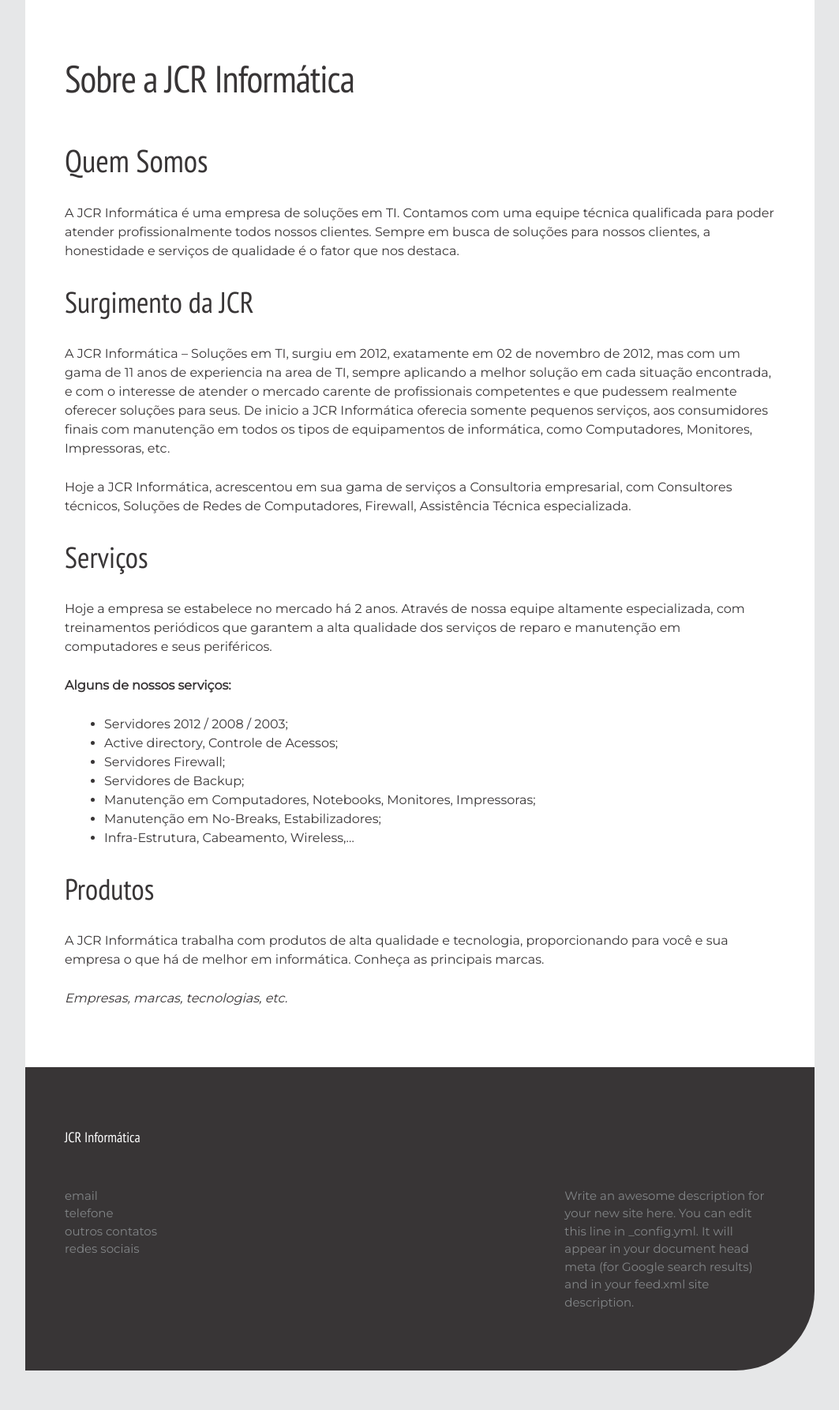
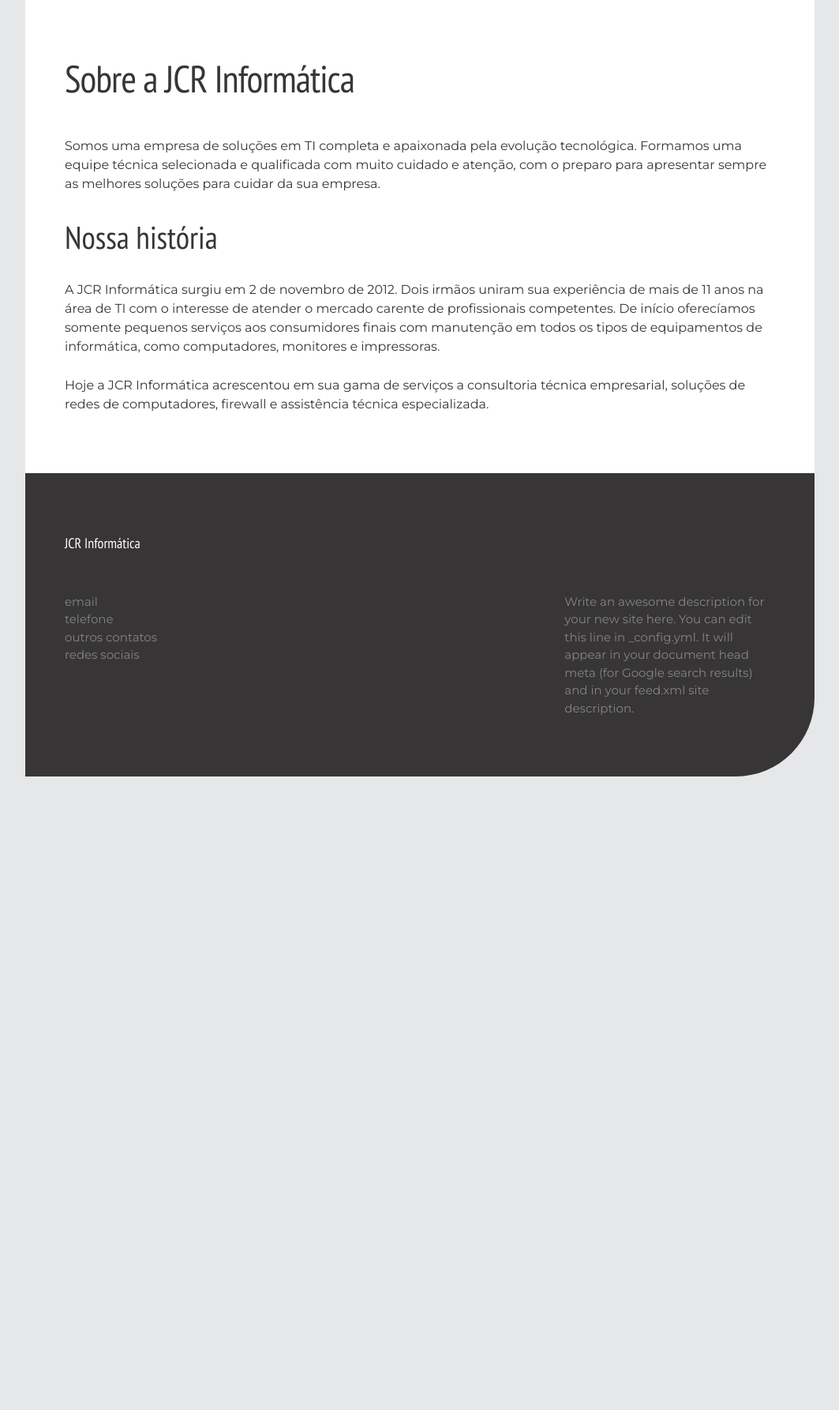
Before and after one commit to JCRInformatica/JCRInformatica.github.io, a Jekyll site: the page built from 1-sobre.md, in a window 1280 px wide. Shown: the part 505-2290 px from the top of the page at 79% size, without its empty margins (108-1171 px from the left). Built offline with Jekyll 4.4.1, drawn with Linux system fonts in a browser that asks for light colours; after the commit the page ends 1538 px from its top, so only the background shows below that; some of the changed text lies outside the part shown.

Commit message:
Separei as páginas internas

```diff
--- /dev/null
+++ b/1-sobre.md
@@ -0,0 +1,14 @@
+---
+layout: page
+title: Sobre a JCR Informática
+menu-title: Sobre nós
+permalink: /sobre/
+---
+
+Somos uma empresa de soluções em TI completa e apaixonada pela evolução tecnológica. Formamos uma equipe técnica selecionada e qualificada com muito cuidado e atenção, com o preparo para apresentar sempre as melhores soluções para cuidar da sua empresa.
+
+## Nossa história
+
+A JCR Informática surgiu em 2 de novembro de 2012. Dois irmãos uniram sua experiência de mais de 11 anos na área de TI com o interesse de atender o mercado carente de profissionais competentes. De início oferecíamos somente pequenos serviços aos consumidores finais com manutenção em todos os tipos de equipamentos de informática, como computadores, monitores e impressoras.
+
+Hoje a JCR Informática acrescentou em sua gama de serviços a consultoria técnica empresarial, soluções de redes de computadores, firewall e assistência técnica especializada.
--- a/_includes/header.html
+++ b/_includes/header.html
@@ -2,9 +2,9 @@
 
   <div data-grid>
     <article data-grid="center justify space" data-cell="2of3" href="{{ site.baseurl }}/" class="site-title title-jcr">
-      <div>
+      <h1 title="JCR Informática - soluções em TI">
         <img src="{{ site.baseurl }}/img/Logo-JCR.png" alt="Logo JCR">
-      </div>
+      </h1>
       <div class="site-title-caption">
         <p><strong>Informática</strong></p>
         <p><small>Instalação, manutenção e configuração de dispositivos e redes.</small></p>
@@ -32,7 +32,7 @@
     </a>
 
     <div class="trigger">
-      <a class="page-link" href="{{ site.baseurl }}">Início</a>
+      <a class="page-link" href="{{ site.baseurl }}/">Início</a>
       {% for my_page in site.pages %}
         {% if my_page.menu-title %}
         <a class="page-link" href="{{ my_page.url | prepend: site.baseurl }}">{{ my_page.menu-title }}</a>
--- a/_sass/_layout.sass
+++ b/_sass/_layout.sass
@@ -13,7 +13,6 @@
 
 .site-title
     padding: $spacing-unit
-    transition: .6s ease-in-out
 
     &.title-jcr
         background-color: rgba($azul, .3)
--- a/about.md
+++ /dev/null
@@ -1,38 +0,0 @@
----
-layout: page
-title: Sobre a JCR Informática
-menu-title: Sobre
-permalink: /sobre/
----
-
-## Quem Somos
-
-A JCR Informática é uma empresa de soluções em TI. Contamos com uma equipe técnica qualificada para poder atender profissionalmente todos nossos clientes.
-Sempre em busca de soluções para nossos clientes, a honestidade e serviços de qualidade é o fator que nos destaca.
-
-
-### Surgimento da JCR
-
-A JCR Informática – Soluções em TI, surgiu em 2012, exatamente em 02 de novembro de 2012, mas com um gama de 11 anos de experiencia na area de TI, sempre aplicando a melhor solução em cada situação encontrada, e com o interesse de atender o mercado carente de profissionais competentes e que pudessem realmente oferecer soluções para seus. De inicio a JCR Informática oferecia somente pequenos serviços, aos consumidores finais com manutenção em todos os tipos de equipamentos de informática, como Computadores, Monitores, Impressoras, etc.
-
-Hoje a JCR Informática, acrescentou em sua gama de serviços a Consultoria empresarial, com Consultores técnicos, Soluções de Redes de Computadores, Firewall, Assistência Técnica especializada.
-
-### Serviços
-
-Hoje a empresa se estabelece no mercado há 2 anos. Através de nossa equipe altamente especializada, com treinamentos periódicos que garantem a alta qualidade dos serviços de reparo e manutenção em computadores e seus periféricos.
-
-__Alguns de nossos serviços:__
-
-- Servidores 2012 / 2008 / 2003;
-- Active directory, Controle de Acessos;
-- Servidores Firewall;
-- Servidores de Backup;
-- Manutenção em Computadores, Notebooks, Monitores, Impressoras;
-- Manutenção em No-Breaks, Estabilizadores;
-- Infra-Estrutura, Cabeamento, Wireless,...
-
-### Produtos
-
-A JCR Informática trabalha com produtos de alta qualidade e tecnologia, proporcionando para você e sua empresa o que há de melhor em informática. Conheça as principais marcas.
-
-_Empresas, marcas, tecnologias, etc._
```
Also changed, not shown: 2-servicos.md (added, +20 -0 lines), _includes/section/intro.md (+4 -11 lines).
